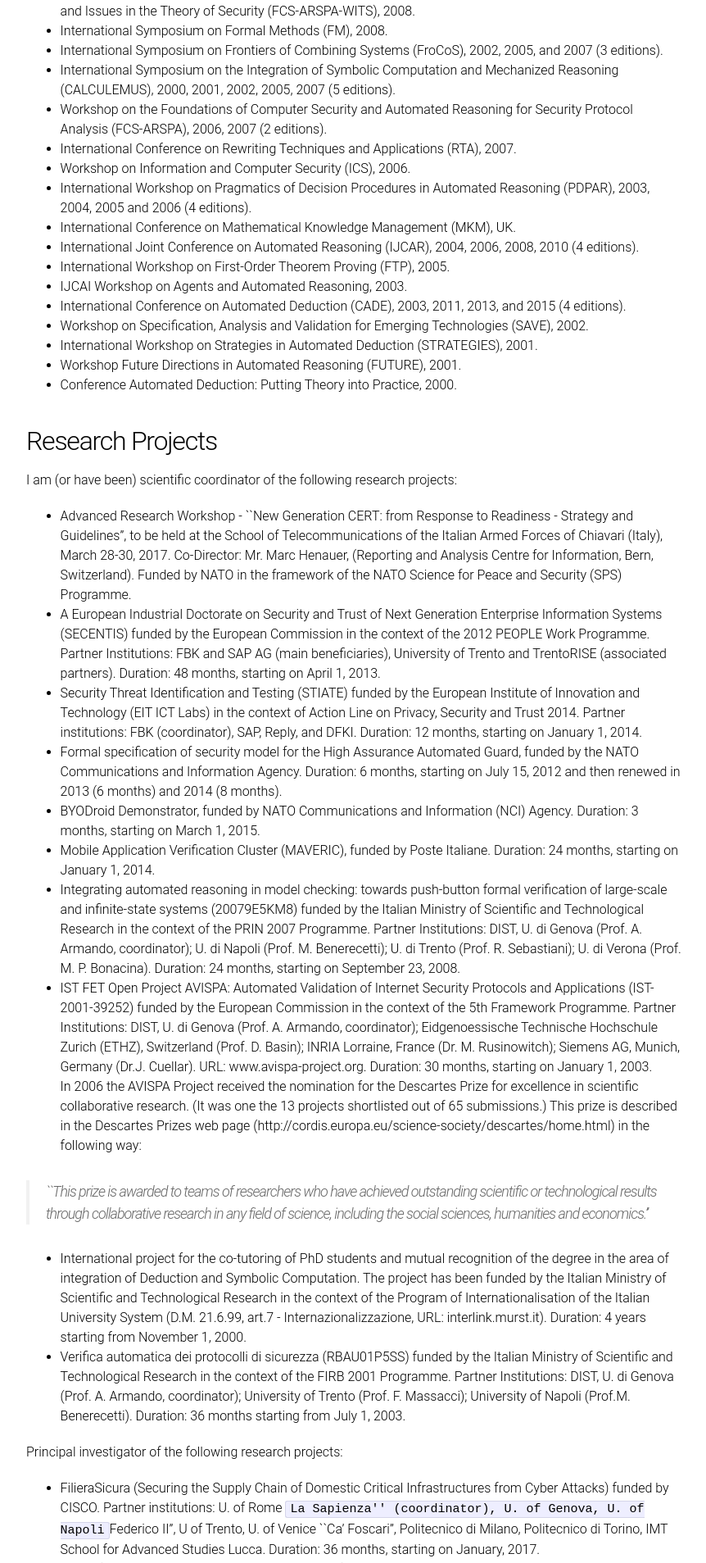
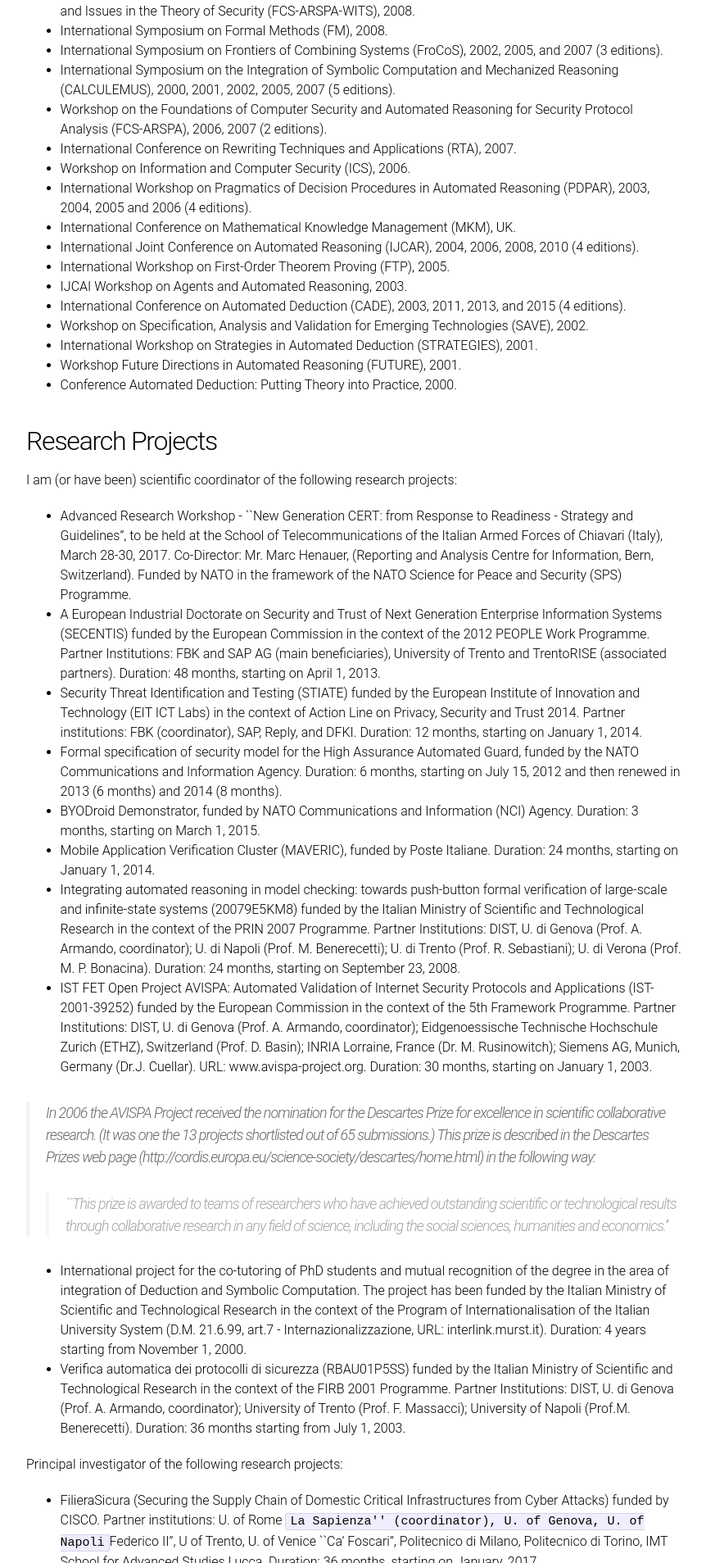
Before and after one commit to CSecLab/cseclab.github.io, a Jekyll site: the page built from alessandroHP.md, in a window 1280 px wide. Shown: the part 4493-6400 px from the top of the page at 82% size, without its empty margins (208-1070 px from the left). Built offline with Jekyll 4.4.1, drawn with Linux system fonts in a browser that asks for light colours.

Commit message:
*** empty log message ***

```diff
--- a/alessandroHP.md
+++ b/alessandroHP.md
@@ -147,14 +147,11 @@ projects:
 - IST FET Open Project AVISPA: Automated Validation of Internet Security Protocols and Applications (IST-2001-39252) funded by the European Commission in the context of the 5th Framework Programme.  Partner Institutions: DIST, U. di Genova (Prof. A. Armando, coordinator); Eidgenoessische Technische Hochschule Zurich (ETHZ), Switzerland (Prof. D. Basin); INRIA Lorraine, France (Dr. M. Rusinowitch); Siemens AG,
   Munich, Germany (Dr.J. Cuellar).  URL: www.avispa-project.org.  Duration: 30 months, starting on January 1, 2003.
 
-  In 2006 the AVISPA Project received the nomination for the Descartes Prize for excellence in scientific collaborative research.  (It was one the 13 projects
-  shortlisted out of 65 submissions.)  This prize is described in the
-  Descartes Prizes web page (http://cordis.europa.eu/science-society/descartes/home.html) in the following way:
-
->    ``This prize is awarded to teams of researchers who have achieved
->    outstanding scientific or technological results through
->    collaborative research in any field of science, including the
->    social sciences, humanities and economics.''
+>  In 2006 the AVISPA Project received the nomination for the Descartes Prize for excellence in scientific collaborative research.  (It was one the 13 projects shortlisted out of 65 submissions.)  This prize is described in the Descartes Prizes web page (http://cordis.europa.eu/science-society/descartes/home.html) in the following way:
+>>    ``This prize is awarded to teams of researchers who have achieved
+>>    outstanding scientific or technological results through
+>>    collaborative research in any field of science, including the
+>>    social sciences, humanities and economics.''
 
 - International project for the co-tutoring of PhD students and mutual recognition of the degree in the area of integration of Deduction and Symbolic Computation.  The project has been funded by the Italian Ministry of Scientific and Technological Research in the context of the Program of Internationalisation of the Italian University System (D.M. 21.6.99, art.7 - Internazionalizzazione, URL: interlink.murst.it).  Duration: 4 years starting from November 1, 2000.
 - Verifica automatica dei protocolli di sicurezza (RBAU01P5SS) funded by the Italian Ministry of Scientific and Technological Research in the context of the FIRB 2001 Programme. Partner Institutions: DIST, U. di Genova (Prof. A. Armando, coordinator); University of Trento (Prof. F. Massacci); University of Napoli (Prof.M. Benerecetti).  Duration: 36 months starting from July 1, 2003.
```
